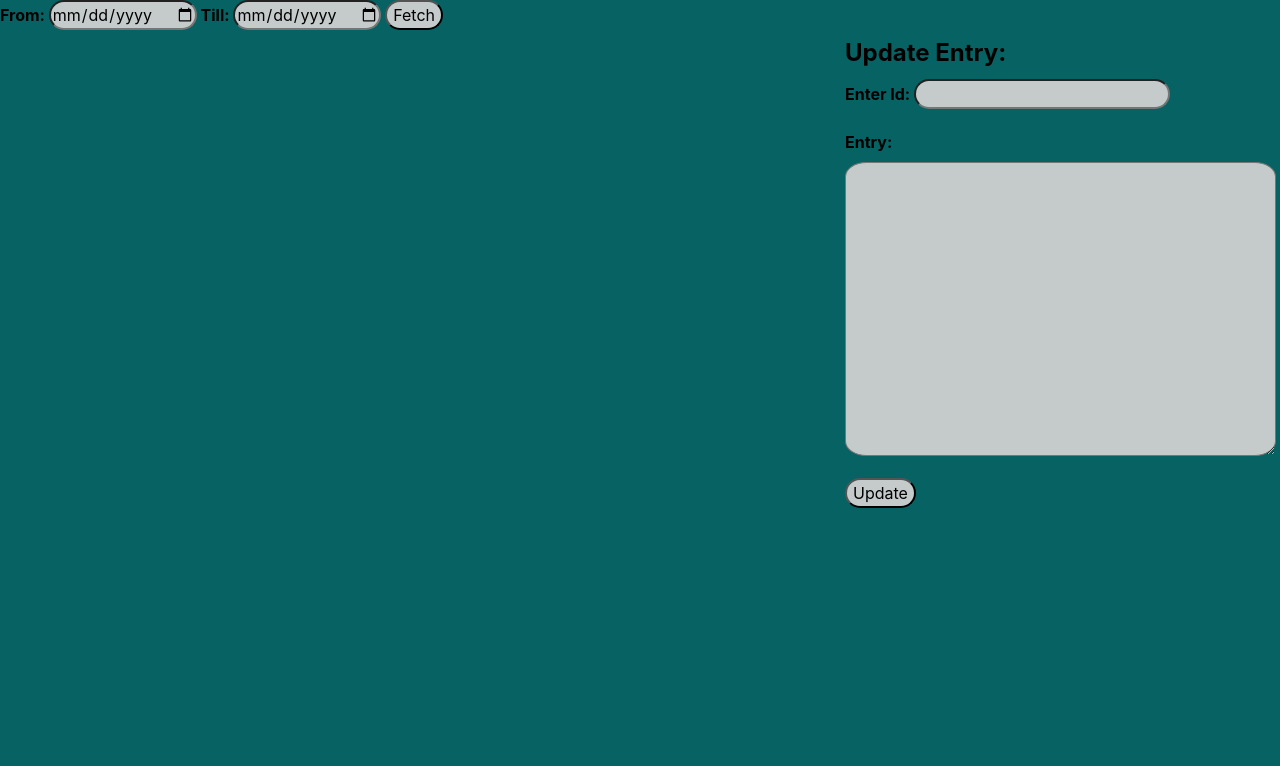
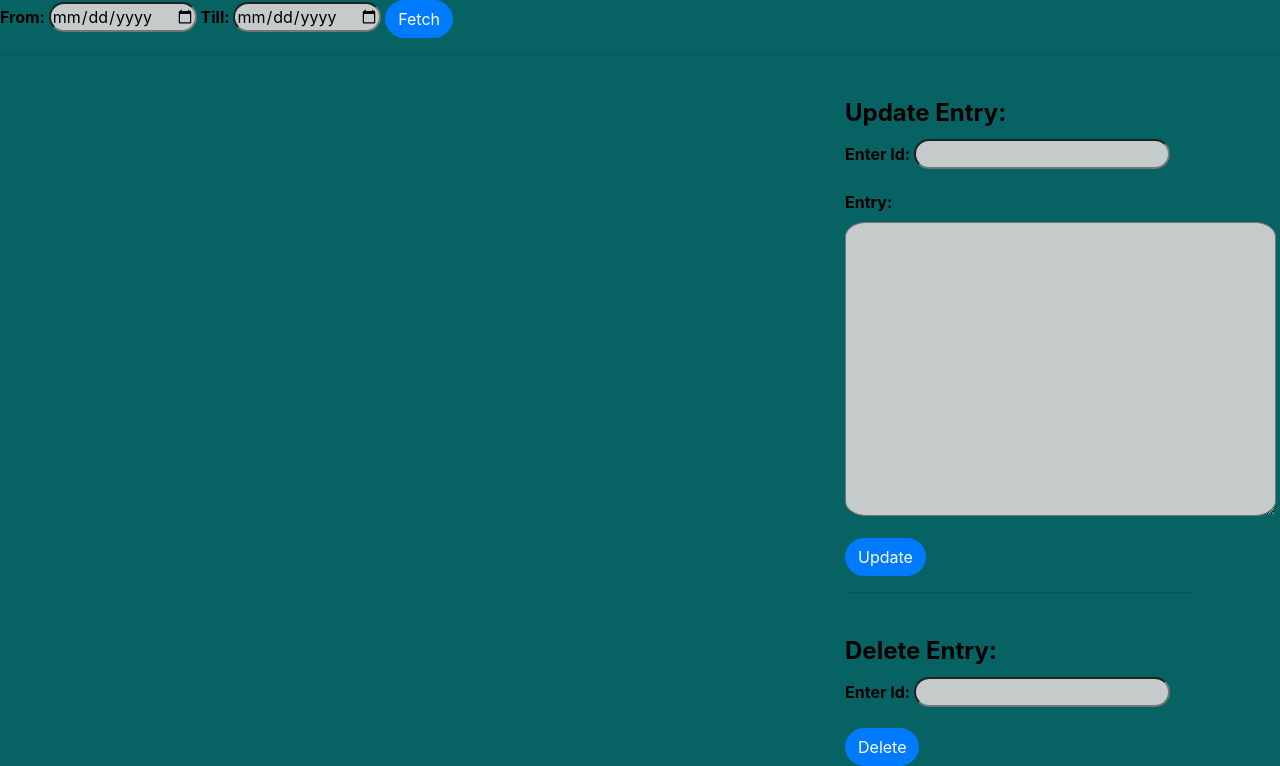
Before and after one commit to PanduAkshay/DocumentIt, a Flask app: page /show/ in a window 1280 px wide. Shown: the part 82-848 px from the top of the page. Before the commit the page ends 590 px from the top, so only its background shows below. Run offline with Flask 2, Linux system fonts and the light colour scheme; the visitor is signed in with stand-in values (Sample User, id 1); some libraries are stand-ins or nearby versions.

Commit message:
Added Delete function...

```diff
--- a/app.py
+++ b/app.py
@@ -23,7 +23,7 @@ class login_form(Form):
 class Doc(db.Model):
 	id=db.Column(db.Integer, primary_key=True)
 	username=db.Column(db.String(40),nullable=False)
-	content=db.Column(db.String(500), nullable=False)
+	content=db.Column(db.String(2000), nullable=False)
 	date_time=db.Column(db.DateTime, nullable=False, default=datetime.utcnow)
 
 	def __repr__(self):
@@ -96,7 +96,24 @@ def update():
 					row.content=content_p
 					db.session.commit()
 			return redirect(url_for("update"))
-		entries=db.session.query(Doc).order_by(Doc.date_time.desc()).limit(3).all()
+		entries=db.session.query(Doc).order_by(Doc.date_time.desc()).limit(5).all()
+		return render_template("fetch.html",entries=entries)
+	else:
+		return "Access Denied"
+
+@app.route('/delete',methods=["POST","GET"])
+def delete():
+	if "username" in session:
+		if request.method=="POST":
+
+			if ("ID" in request.form) and (str(request.form["ID"]).isdigit()):
+				id_e=int(request.form['ID'])
+				row=db.session.query(Doc).get(id_e)
+				if row!=None:
+					db.session.delete(row)
+					db.session.commit()
+			return redirect(url_for("delete"))
+		entries=db.session.query(Doc).order_by(Doc.date_time.desc()).limit(5).all()
 		return render_template("fetch.html",entries=entries)
 	else:
 		return "Access Denied"
--- a/static/style.css
+++ b/static/style.css
@@ -33,15 +33,7 @@ input{
 a{
   color:#000000;
 }
-button{
-  background-color: #C5CACA ;
-  border-radius: 2em;
-  -moz-border-radius:2em;
-  -o-border-radius:2em;
-  -webkit-border-radius: 2em;
 
-
-}
 button:focus{
   outline: none;
 }
--- a/templates/login.html
+++ b/templates/login.html
@@ -20,7 +20,7 @@
         {{form.hidden_tag()}}
         {{form.username.label}}<br />
         {{form.username}}<br /><br />
-        {{form.submit}}
+        {{form.submit(class="btn btn-primary rounded-pill")}}
       </fieldset>
 
     </form>
--- a/templates/main.html
+++ b/templates/main.html
@@ -38,7 +38,7 @@
             {{form.content(rows="14",cols="35")}}
             </p>
             <p>
-            <button onclick="javascript:loadResults();return false;" form="null">Submit</button>
+            <button class="btn btn-primary rounded-pill" onclick="javascript:loadResults();return false;" form="null">Submit</button>
             </p>
 
             </fieldset>
--- a/templates/show.html
+++ b/templates/show.html
@@ -30,8 +30,10 @@
           <input type="date" id="From" name="From" required />
           <label for="Till" >Till:</label>
           <input type="date" id="Till" name="Till" required />
-          <button onclick="javascript:loadResults();return false;" form="null" >Fetch</button>
+          <button class="btn btn-primary rounded-pill" onclick="javascript:loadResults();return false;" form="null" >Fetch</button>
     </form>
+    <hr />
+    <br />
     <div class="container" >
       <div class="row">
         <div class="col-xs-12 col-md-8" id="results">
@@ -49,7 +51,19 @@
             <label for="content">Entry:</label><br />
             <textarea rows="12" cols="40" id="content" name="content"></textarea>
             </p>
-            <button onclick="javascript:updateEntry();return false;" form="null">Update</button>
+            <button class="btn btn-primary rounded-pill" onclick="javascript:updateEntry();return false;" form="null">Update</button>
+            </fieldset>
+          </form>
+          <hr />
+          <br />
+          <form method="post">
+            <fieldset>
+            <legend>Delete Entry:</legend>
+            <p>
+            <label for="DID">Enter Id:</label>
+            <input type="text" id="DId" name="DID" />
+            </p>
+            <button class="btn btn-primary rounded-pill" onclick="javascript:deleteEntry();return false;" form="null">Delete</button>
             </fieldset>
           </form>
         </div>
@@ -72,6 +86,7 @@
         Fetch.send();
         return false;
       }
+
       function updateEntry(){
         var Fetch=new XMLHttpRequest();
         Fetch.onreadystatechange= function(){
@@ -86,6 +101,20 @@
         Fetch.send("ID="+ID+"&content="+content);
         return false;
       }
+
+      function deleteEntry(){
+        var Fetch=new XMLHttpRequest();
+        Fetch.onreadystatechange= function(){
+          if (this.readyState==4 && this.status==200){
+            document.getElementById("results").innerHTML=this.responseText;
+          }
+        };
+        var ID=document.getElementById('DId').value;
+        Fetch.open("POST","{{url_for('delete')}}", true);
+        Fetch.setRequestHeader("Content-type","application/x-www-form-urlencoded")
+        Fetch.send("ID="+ID);
+        return false;
+      }
     </script>
 
 
```
Also changed, not shown: docs.db.
